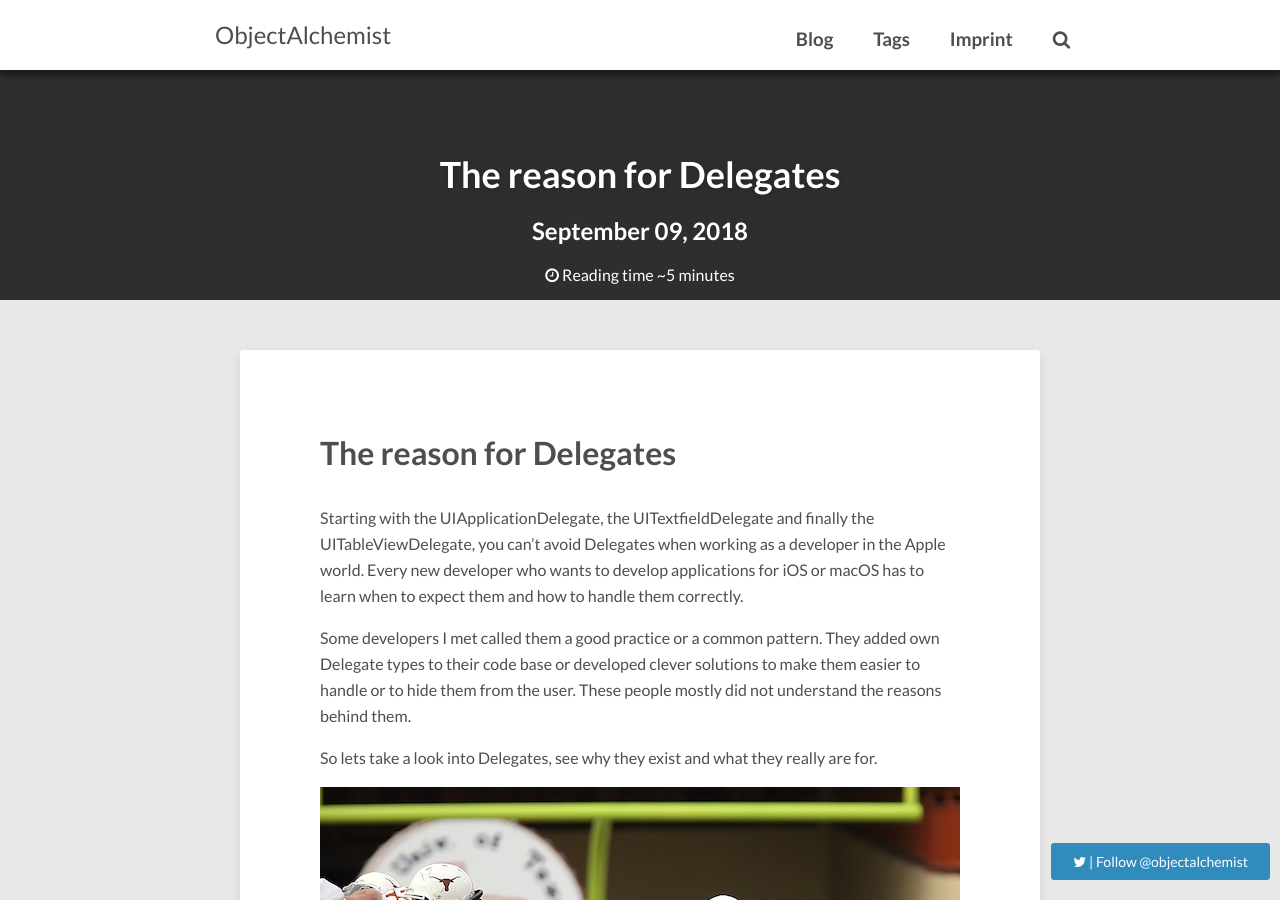
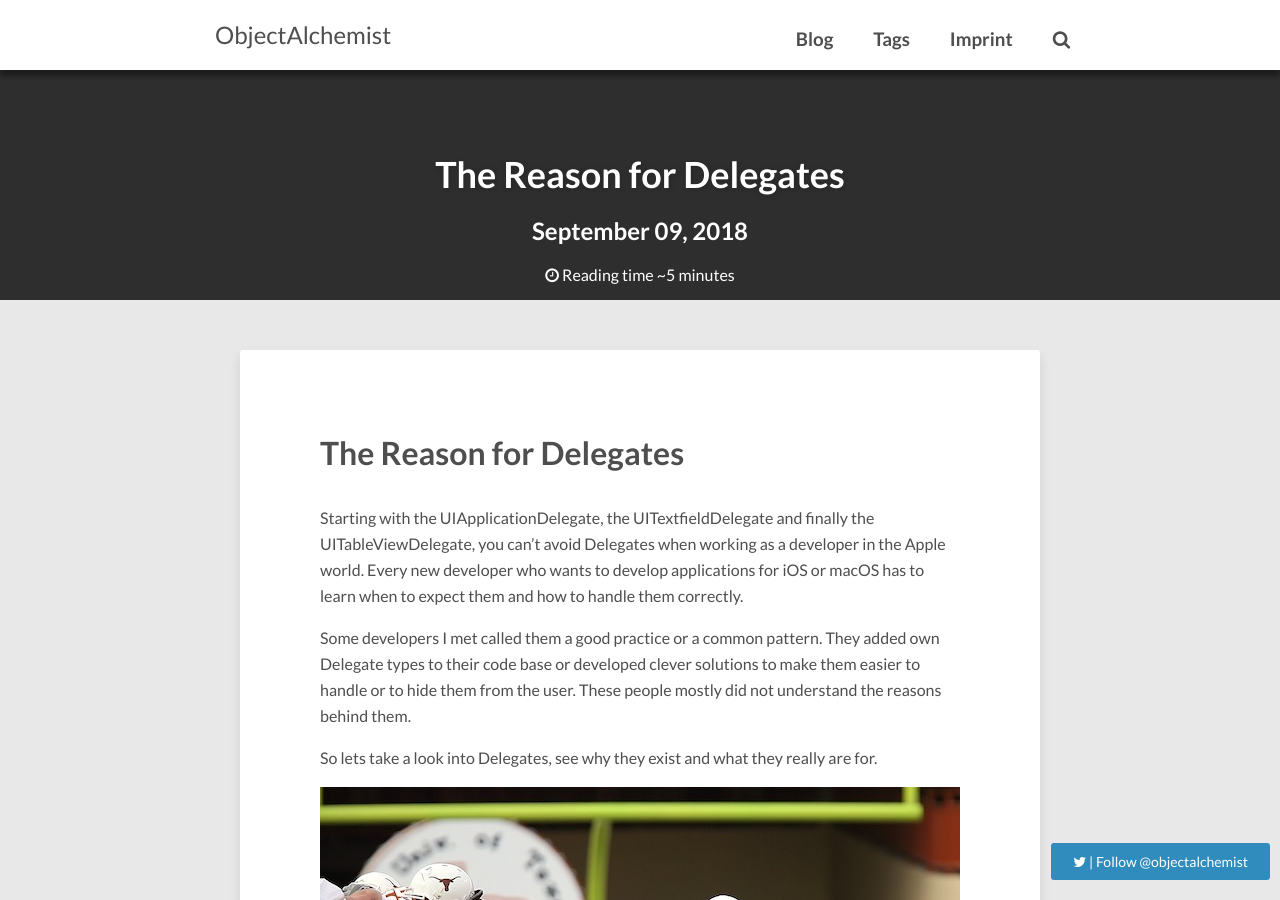
Before and after one commit to ObjectAlchemist/ObjectAlchemist.github.io, a Jekyll site: the page built from _posts/2018-09-09-delegates.md, in a window 1280 px wide and 900 px high. Built offline with Jekyll 4.4.1, drawn with Linux system fonts in a browser that asks for light colours; nearby versions of some CDN libraries; comment, search, counter and statistics services are not loaded.

```diff
--- a/_posts/2018-09-09-delegates.md
+++ b/_posts/2018-09-09-delegates.md
@@ -1,6 +1,6 @@
 ---
 layout: post
-title: The reason for Delegates
+title: The Reason for Delegates
 description: Why Delegates exist and what they really are for.
 modified: 2018-09-09
 tags: [SWIFT, PROTOCOL]
```
